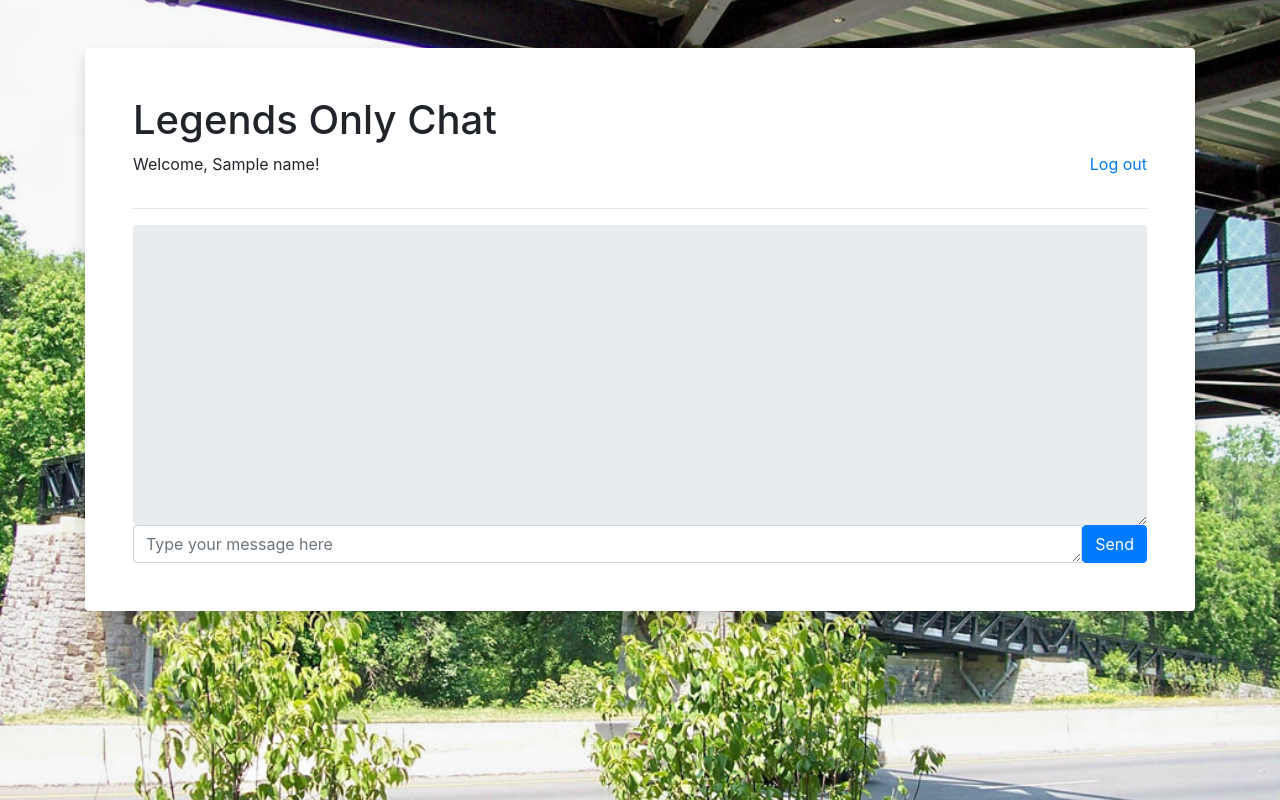
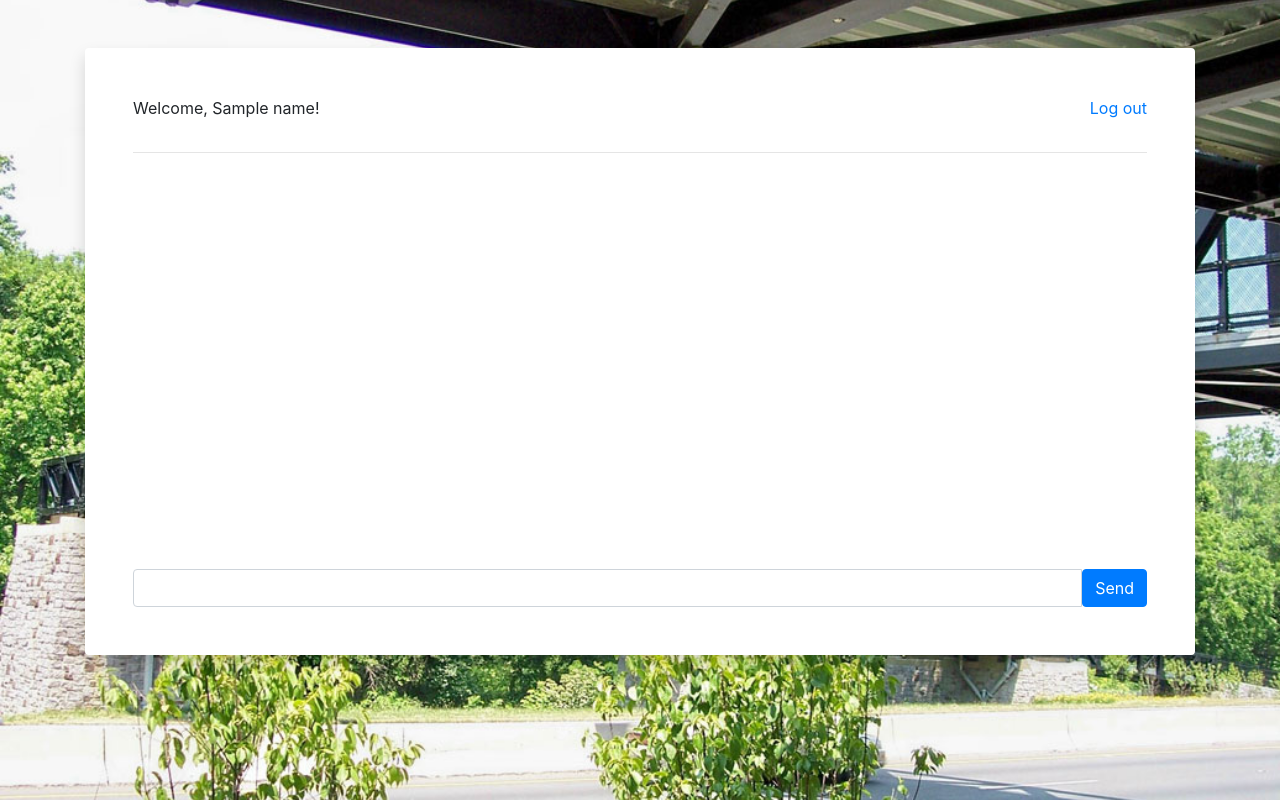
Before and after one commit to alanjding/legends-only, a Python web app: template templates/chat.html in a window 1280 px wide. Run offline with Jinja, Linux system fonts and the light colour scheme; the template is opened without the code that fills it: most values are stand-ins (such as "Sample title", 1, 10 or a date in 2020); some libraries are stand-ins or nearby versions.

Commit message:
chatbox style change attempt

```diff
--- a/templates/chat.html
+++ b/templates/chat.html
@@ -11,7 +11,6 @@
     <div class="container">
         <div class="card border-0 shadow my-5">
             <div class="card-body p-5">
-                <h1>Legends Only Chat</h1>
                 <div class="row">
                     <div class="col-6">
                         <p>Welcome, {{ name }}!</p>
@@ -23,13 +22,13 @@
                 <hr>
                 <div class="row">
                     <div class="col-12">
-                        <textarea class="form-control" style="min-width: 100%; color: white; border: 0" rows="12" readonly id="chatbox"></textarea>
+                        <div style="height: 400px; min-width: 100%;  border: 0" id="chatbox"></div>
                     </div>
                 </div>
                 <div class="row">
                     <div class="col-12">
                         <div class="input-group">
-                            <textarea rows="1" class="form-control" placeholder="Type your message here" id="inputmsg"></textarea>
+                            <div rows="1" class="form-control" placeholder="Type your message here" id="inputmsg"></div>
                             <span class="input-group-btn">
                                 <button class="btn btn-primary" type="submit" id="sendmsg">Send</button>
                             </span>
@@ -98,7 +97,7 @@
 
             let date = new Date(message.time);
 
-            $('#chatbox').val($('#chatbox').val() + '<div><small>' +
+            $('#chatbox').html($('#chatbox').html() + '<div><small>' +
                 date.toLocaleDateString() + ' ' +
                 date.toLocaleTimeString() + '</small>' +
                 '<strong>' + message.sender + '</strong>' +
```
